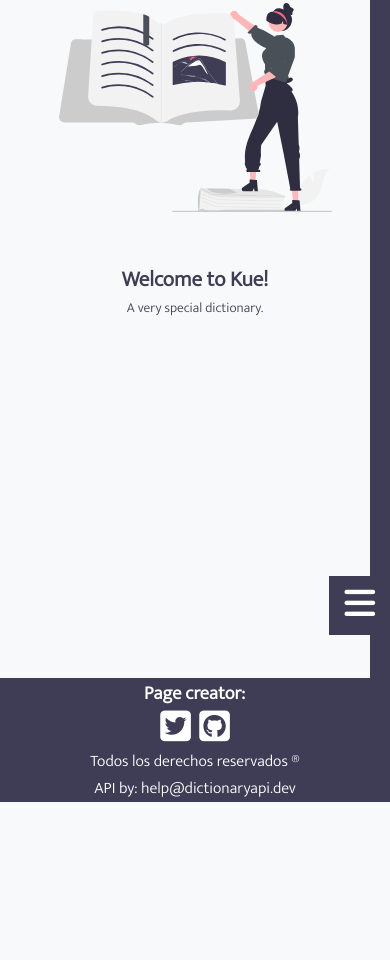
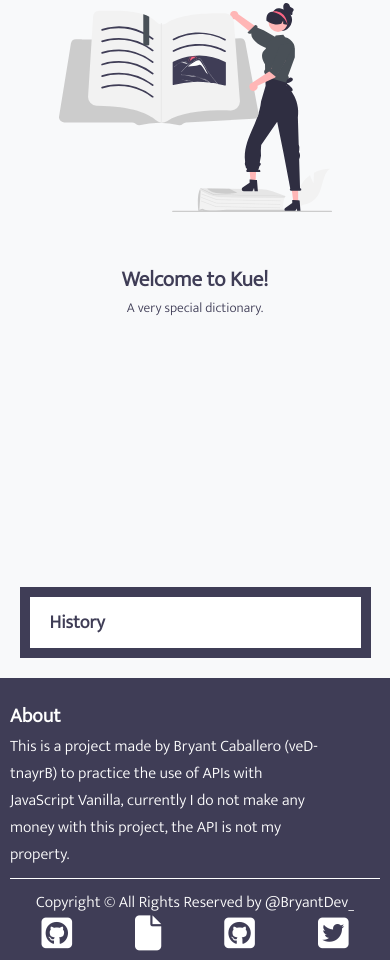
Before and after one commit to veD-tnayrB/Kue, a plain HTML site: page index.html in a window 390 px wide. Shown: the part 184-1144 px from the top of the page. Before the commit the page ends 986 px from the top, so only its background shows below. Drawn offline with Linux system fonts and the light colour scheme.

Commit message:
Improved responsiveness on mobile devices, improved footer, added an icon and changed to svg format, tweaks applied

```diff
--- a/index.html
+++ b/index.html
@@ -2,6 +2,7 @@
 <html lang="en">
     <head>
         <title>Kue</title>
+        <link rel="shortcut icon" href="Resources/logo.svg" type="image/x-icon">
         <link rel="stylesheet" href="styles.css">
 
         <!-- Font awesome Kit -->
@@ -20,7 +21,7 @@
         <header id="header">
             <nav id="nav">
                 <div id="logo-cont">
-                    <i id="logo" class="fas fa-balance-scale"></i>
+                    <img src="Resources/logo.svg" id="logo">
                     <h1 id="logo-text">Kue</h1>
                 </div>
 
@@ -83,15 +84,21 @@
 
 
         <footer id="footer">
-            <div id="page-creator-info">
-                <h3>Page creator:</h3>
-                <div>
-                    <a href="twitter.com/BryantDev_"><i class="fab fa-twitter-square social-media-icon"></i></a>
-                    <a href="https://github.com/veD-tnayrB"><i class="fab fa-github-square social-media-icon"></i></a>
+            <section id="about-footer-section">
+                <h4>About</h4>
+                <p class="description">This is a project made by Bryant Caballero (veD-tnayrB) to practice the use of APIs with JavaScript Vanilla, currently I do not make any money with this project, the API is not my property.</p>
+            </section>
+
+            <section id="copy-social-section">
+                <span>Copyright © All Rights Reserved by @BryantDev_</span>
+
+                <div id="social-media-cont">
+                    <a title="API Repository" href="https://github.com/meetDeveloper/freeDictionaryAPI" target="_BLANK"><i class="fab fa-github-square social-media-icon"></i></a>
+                    <a title="Web page from API" href="https://dictionaryapi.dev/" target="_BLANK"><i class="fas fa-file social-media-icon"></i></a>
+                    <a title="My GitHub Profile" href="https://github.com/veD-tnayrB" target="_BLANK"><i class="fab fa-github-square social-media-icon"></i></a>
+                    <a title="My Twitter profile" href="https://twitter.com/BryantDev_" target="_BLANK"><i class="fab fa-twitter-square social-media-icon"></i></a>
                 </div>
-            </div>
-            <span id="reserve">Todos los derechos reservados ®</span>
-            <span id="api-creator-info">API by: help@dictionaryapi.dev</span>
+            </section>
         </footer>
 
         <script type="module" src="Events/conexion.js"></script>
--- a/styles.css
+++ b/styles.css
@@ -14,8 +14,6 @@
 body {
     background: var(--Gray);
     color: var(--General-Text);
-
-    min-width: 255px;
 
     opacity: 0;
     animation: welcome 1s ease-in forwards;
@@ -59,7 +57,7 @@ body {
 }
 
 #logo {
-    font-size: 50px;
+    width: 50px;
 }
 
 #logo-text {
@@ -119,7 +117,7 @@ body {
 }
 
 #language-indicator {
-    background: #FFF;
+    background: var(--White);
     border-radius: 50%;
 
     width: 50%;
@@ -147,6 +145,7 @@ body {
 /* Main Section */
 #main {
     width: 100vw;
+    min-width: 255px;
     min-height: 85vh;
 
     display: flex;
@@ -166,7 +165,7 @@ body {
 .message {
     width: 100%;
 
-    margin: 10px 0 0 0;
+    margin: 10px 0 50px 0;
 
     display: flex;
     justify-content: space-around;
@@ -236,7 +235,7 @@ body {
     overflow-y: scroll;
 
     width: 20px;
-    min-height: 114px;
+    max-height: 700px;
 
     position: relative;
     top: 0;
@@ -263,7 +262,7 @@ body {
     height: 50px;
 
     margin: 10px 10px 10px 20px;
-    padding: 15px 0;
+    padding: 20px 0 0 0;
 }
 
 .history-item:hover {
@@ -289,11 +288,15 @@ body {
     box-shadow: 0 5px 10px 1px #d8d8d8;
 
     width: 80%;
-    min-width: 200px;
     max-width: 850px;
+
     height: fit-content;
 
     margin: 5px 0;
+}
+
+.word-cont:last-child {
+    margin: 5px 0 20px 0;
 }
 
 .word-cont div {
@@ -317,7 +320,7 @@ body {
 .type {
     color: #000;
     text-transform: capitalize;
-    font-size: 30px;
+    font-size: 20px;
 }
 
 .phonetic-cont {
@@ -366,51 +369,57 @@ body {
     width: 100%;
     min-width: 255px;
 
-    display: flex;
-    flex-direction: column;
+    padding: 1px 0 5px 0;
 }
 
-#page-creator-info {
-    width: 20%;
 
-    align-self: center;
+#about-footer-section {
+    width: 80%;
+    min-width: 100px;
+
+    margin: 20px 0 10px 10px;
+}
+
+#about-footer-section h4 {
+    font-size: 20px;
+}
+
+#copy-social-section {
+    border-top: 1px solid var(--White);
+
+    margin: 0 10px;
+    padding: 10px 0 0 0;
+
     display: flex;
-    flex-direction: column;
+    flex-wrap: wrap;
+    justify-content: space-between;
     align-items: center;
 }
 
-#page-creator-info h3 {
-    width: 102px;
-}
-
-#page-creator-info div {
-    width: 100%;
+#social-media-cont {
+    width: 30%;
 
     display: flex;
     justify-content: space-around;
+    align-items: center;
 }
 
 .social-media-icon {
     color: var(--White);
     font-size: 35px;
 
-    transition: transform .5s ease-in-out;
+    transition: transform .1s ease-in-out;
 }
 
 .social-media-icon:hover {
-    transform: rotateZ(360deg);
+    transform: scale(1.2);
 }
-
-#reserve, #api-creator-info {
-    align-self: center;
-}
-
 
 
 /* Media Query Zone*/
 @media (max-width: 600px) {
     #logo {
-        font-size: 25px;
+        width: 25px;
     }
 
     #logo-text {
@@ -451,28 +460,39 @@ body {
 
 
     /* History aside */
-    #history-button-cont {
-        box-shadow: none;
 
-        position: absolute;
-        top: 90%;
+    #main {
+        flex-direction: column;
+        align-items: center;
     }
 
-    .history-button-active {
-        transform: translateX(-58vw);
+    #history-button-cont {
+        display: none;
     }
 
     .history-cont {
-        box-shadow: none;
+        border-top: 10px solid var(--General-Text);
+        border-bottom: 10px solid var(--General-Text);
 
-        height: 85%;
+        width: 90%;
+        max-height: 701px;
 
-        position: absolute;
-        top: 147px;
+        margin: 20px 0;
+
+        position: relative;
+        top: initial;
     }
 
-    .history-active {
-        width: 60vw;
+    .history-cont * {
+        margin: 10px;
+    }
+
+    #history-title {
+        margin: 0px 10px;
+    }
+
+    .history-item:nth-last-child(1) {
+        margin: 0 10px;
     }
 
 
@@ -515,44 +535,11 @@ body {
 }
 
 @media (max-width: 512px) {
-    .history-cont {
-        height: 90%;
+    #copy-social-section {
+        flex-direction: column;
+    }
+
+    #social-media-cont {
+        width: 100%;
     }
 }
-
-@media (max-width: 350px) {
-
-    #main {
-        flex-direction: column;
-        align-items: center;
-    }
-
-    #history-button-cont {
-        display: none;
-    }
-
-    .history-cont {
-        border-top: 10px solid var(--General-Text);
-        border-bottom: 10px solid var(--General-Text);
-
-        width: 90%;
-        min-width: 255px;
-
-        margin: 20px 0;
-
-        position: relative;
-        top: initial;
-    }
-
-    .history-cont * {
-        margin: 10px;
-    }
-
-    #history-title {
-        margin: 0px 10px;
-    }
-
-    .history-item:nth-last-child(1) {
-        margin: 0 10px;
-    }
-}
```
Also changed, not shown: Resources/logo.svg (added).
